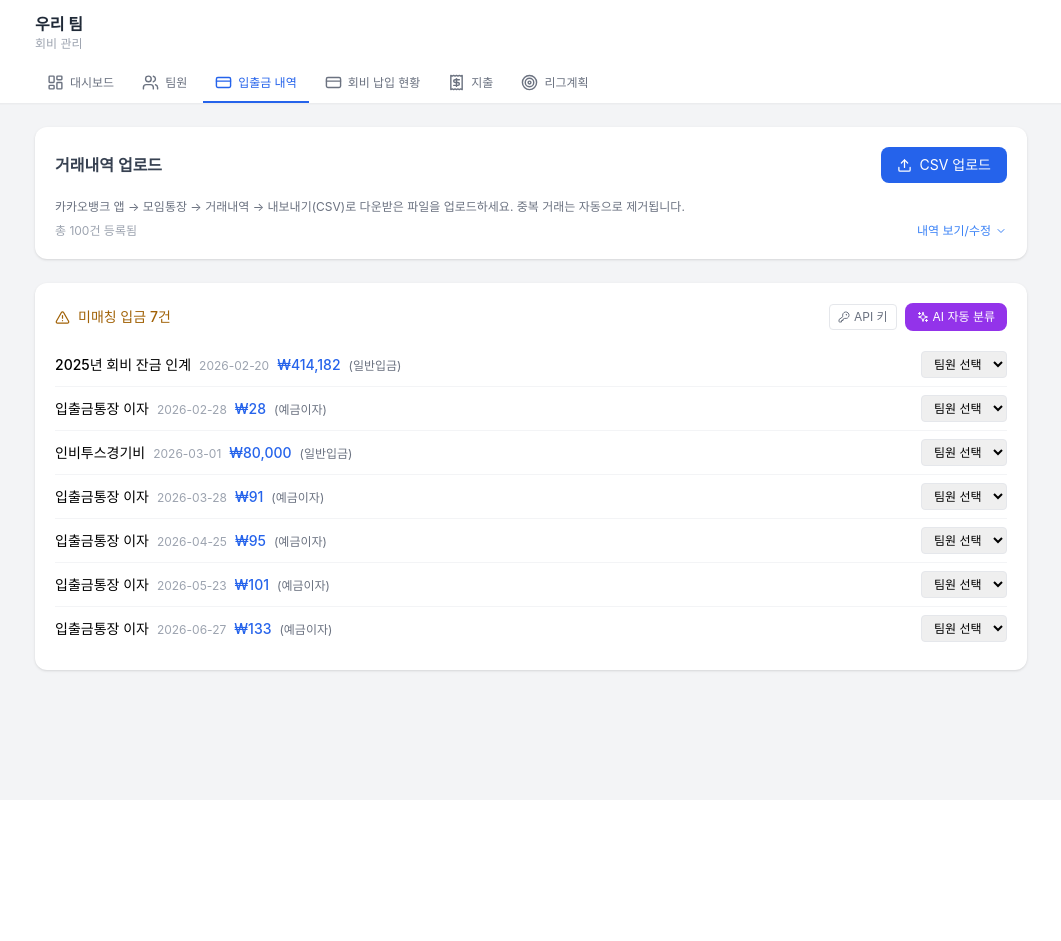
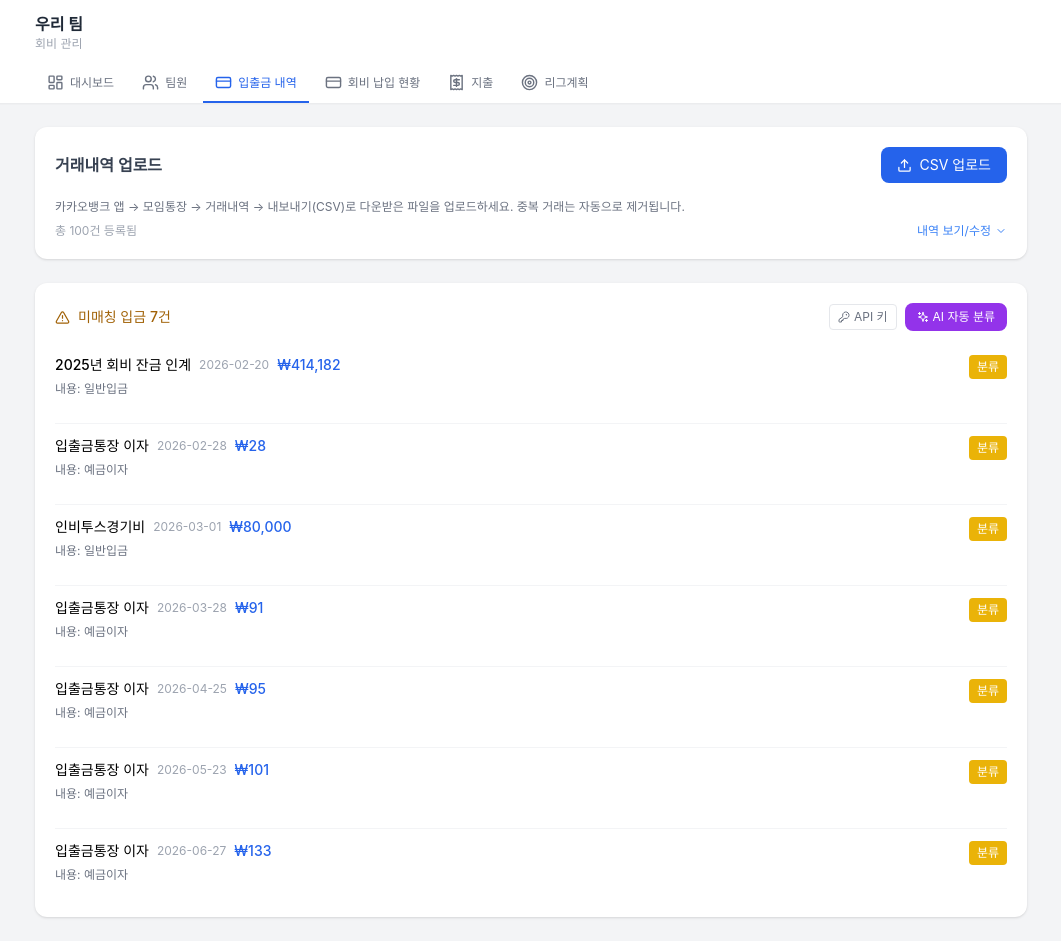
Before and after one commit to Cha35/yippee, a React (Vite) app: page / in a window 1280 px wide. Both pictures are taken after a click on the button "입출금 내역". Shown: the whole page, without its empty margins (109-1170 px from the left). Before the commit the page ends 800 px from the top, so only its background shows below. Built offline with nearby package versions, Linux system fonts and the light colour scheme.

Commit message:
Add transaction classification for unmatched deposits: category, reason, dues inclusion

```diff
--- a/src/components/TransactionManager.tsx
+++ b/src/components/TransactionManager.tsx
@@ -35,6 +35,12 @@ export default function TransactionManager({
   const [aiLoading, setAiLoading] = useState(false)
   const [aiError, setAiError] = useState('')
   const [aiResults, setAiResults] = useState<{ txId: string; memberId: string | null; confidence: string; reason: string }[]>([])
+  const [classifyingTx, setClassifyingTx] = useState<string | null>(null)
+  const [classifyForm, setClassifyForm] = useState<{
+    category: 'dues' | 'general' | 'interest'
+    reason: string
+    includedInDues: boolean
+  } | null>(null)
 
 
   async function handleFileUpload(e: React.ChangeEvent<HTMLInputElement>) {
@@ -70,12 +76,32 @@ export default function TransactionManager({
     (tx) => tx.type === '입금' && !tx.memberId
   )
 
-  function assignTransaction(txId: string, newMemberId: string) {
+  function startClassify(txId: string) {
+    setClassifyingTx(txId)
+    const tx = transactions.find((t) => t.id === txId)
+    setClassifyForm({
+      category: tx?.category || 'general',
+      reason: tx?.reason || '',
+      includedInDues: tx?.includedInDues ?? false,
+    })
+  }
+
+  function saveClassify() {
+    if (!classifyingTx || !classifyForm) return
     setTransactions(
       transactions.map((tx) =>
-        tx.id === txId ? { ...tx, memberId: newMemberId || undefined } : tx
+        tx.id === classifyingTx
+          ? {
+              ...tx,
+              category: classifyForm.category,
+              reason: classifyForm.reason,
+              includedInDues: classifyForm.includedInDues,
+            }
+          : tx
       )
     )
+    setClassifyingTx(null)
+    setClassifyForm(null)
   }
 
   function startEditTx(tx: Transaction) {
@@ -364,20 +390,99 @@ export default function TransactionManager({
             </p>
           )}
 
-          <div className="mt-3 divide-y divide-gray-100">
+          <div className="mt-3 divide-y divide-gray-100 space-y-3">
             {unmatchedTxs.map((tx) => {
               const aiResult = aiResults.find((r) => r.txId === tx.id)
+              const isClassifying = classifyingTx === tx.id
               return (
-                <div key={tx.id} className="py-2 flex items-center gap-3 text-sm">
+                <div key={tx.id} className="py-3">
+                  {isClassifying && classifyForm ? (
+                    <div className="bg-blue-50 rounded-lg p-3 space-y-2 border border-blue-200">
+                      <div>
+                        <label className="text-xs text-gray-600 font-medium">사유</label>
+                        <input
+                          type="text"
+                          className="border rounded px-2 py-1 text-xs w-full mt-1"
+                          placeholder="예: 유니폼 구매"
+                          value={classifyForm.reason}
+                          onChange={(e) => setClassifyForm({ ...classifyForm, reason: e.target.value })}
+                        />
+                      </div>
+                      <div>
+                        <label className="text-xs text-gray-600 font-medium block mb-1">구분</label>
+                        <div className="space-y-1">
+                          <label className="flex items-center gap-2 text-xs cursor-pointer">
+                            <input
+                              type="radio"
+                              checked={classifyForm.category === 'dues'}
+                              onChange={() => setClassifyForm({ ...classifyForm, category: 'dues' })}
+                            />
+                            <span>회비</span>
+                          </label>
+                          <label className="flex items-center gap-2 text-xs cursor-pointer">
+                            <input
+                              type="radio"
+                              checked={classifyForm.category === 'general'}
+                              onChange={() => setClassifyForm({ ...classifyForm, category: 'general' })}
+                            />
+                            <span>일반 입금</span>
+                          </label>
+                          <label className="flex items-center gap-2 text-xs cursor-pointer">
+                            <input
+                              type="radio"
+                              checked={classifyForm.category === 'interest'}
+                              onChange={() => setClassifyForm({ ...classifyForm, category: 'interest' })}
+                            />
+                            <span>이자</span>
+                          </label>
+                        </div>
+                      </div>
+                      <label className="flex items-center gap-2 text-xs cursor-pointer">
+                        <input
+                          type="checkbox"
+                          checked={classifyForm.includedInDues}
+                          onChange={(e) => setClassifyForm({ ...classifyForm, includedInDues: e.target.checked })}
+                        />
+                        <span>회비에 포함</span>
+                      </label>
+                      <div className="flex gap-2 pt-1">
+                        <button
+                          onClick={saveClassify}
+                          className="text-xs bg-blue-600 text-white px-2 py-1 rounded hover:bg-blue-700"
+                        >
+                          저장
+                        </button>
+                        <button
+                          onClick={() => { setClassifyingTx(null); setClassifyForm(null) }}
+                          className="text-xs border px-2 py-1 rounded hover:bg-gray-50"
+                        >
+                          취소
+                        </button>
+                      </div>
+                    </div>
+                  ) : (
+                    <div className="flex items-start justify-between gap-2">
                       <div className="flex-1">
-                    <span className="font-medium">{tx.depositorName}</span>
-                    <span className="text-gray-400 text-xs ml-2">{tx.date}</span>
-                    <span className="text-blue-600 font-medium ml-2">{formatKRW(tx.amount)}</span>
+                        <div className="flex items-center gap-2 flex-wrap">
+                          <span className="font-medium text-sm">{tx.depositorName}</span>
+                          <span className="text-gray-400 text-xs">{tx.date}</span>
+                          <span className="text-blue-600 font-medium text-sm">{formatKRW(tx.amount)}</span>
+                        </div>
                         {tx.description && (
-                      <span className="text-xs text-gray-500 ml-2">({tx.description})</span>
+                          <span className="text-xs text-gray-500">내용: {tx.description}</span>
                         )}
-                    {aiResult && (
-                      <span className={`text-xs ml-2 px-1.5 py-0.5 rounded ${
+                        {tx.category && (
+                          <div className="text-xs text-gray-600 mt-1">
+                            분류: <span className="font-medium">{
+                              tx.category === 'dues' ? '회비' :
+                              tx.category === 'interest' ? '이자' : '일반 입금'
+                            }</span>
+                            {tx.reason && <span> ({tx.reason})</span>}
+                            {tx.includedInDues && <span className="ml-1 text-green-600">✓ 회비 포함</span>}
+                          </div>
+                        )}
+                        {aiResult && !tx.category && (
+                          <span className={`text-xs ml-0 px-1.5 py-0.5 rounded inline-block mt-1 ${
                             aiResult.confidence === 'high' ? 'bg-green-100 text-green-700' :
                             aiResult.confidence === 'medium' ? 'bg-yellow-100 text-yellow-700' :
                             'bg-gray-100 text-gray-500'
@@ -386,16 +491,14 @@ export default function TransactionManager({
                           </span>
                         )}
                       </div>
-                  <select
-                    className="border rounded px-2 py-1 text-xs"
-                    defaultValue=""
-                    onChange={(e) => assignTransaction(tx.id, e.target.value)}
+                      <button
+                        onClick={() => startClassify(tx.id)}
+                        className="text-xs bg-yellow-500 text-white px-2 py-1 rounded hover:bg-yellow-600 shrink-0"
                       >
-                    <option value="">팀원 선택</option>
-                    {members.filter((m) => m.active).map((m) => (
-                      <option key={m.id} value={m.id}>{m.name}</option>
-                    ))}
-                  </select>
+                        분류
+                      </button>
+                    </div>
+                  )}
                 </div>
               )
             })}
--- a/src/types.ts
+++ b/src/types.ts
@@ -23,6 +23,9 @@ export interface Transaction {
   memberId?: string
   isManualEntry: boolean
   manuallyVerified?: boolean
+  category?: 'dues' | 'general' | 'interest'
+  reason?: string
+  includedInDues?: boolean
 }
 
 export type ExpenseCategory = '리그참가비' | '유니폼' | '운영비' | '기타'
```
Lines whose indentation alone changed are shown as unchanged.
